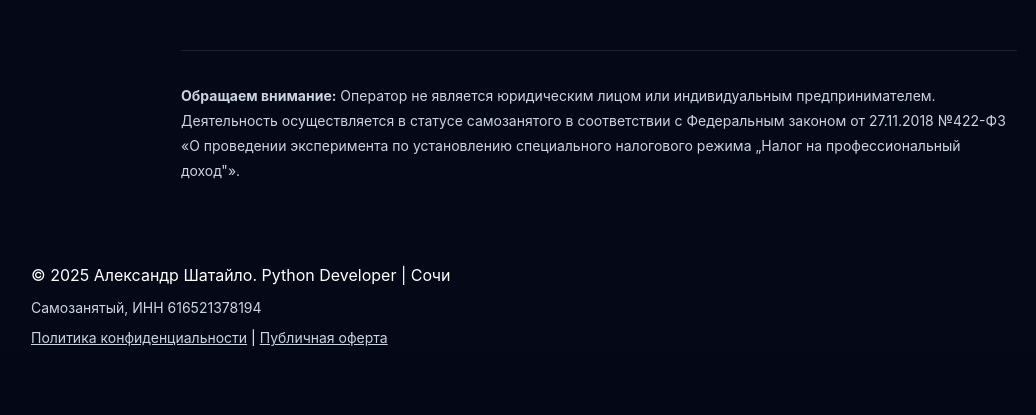
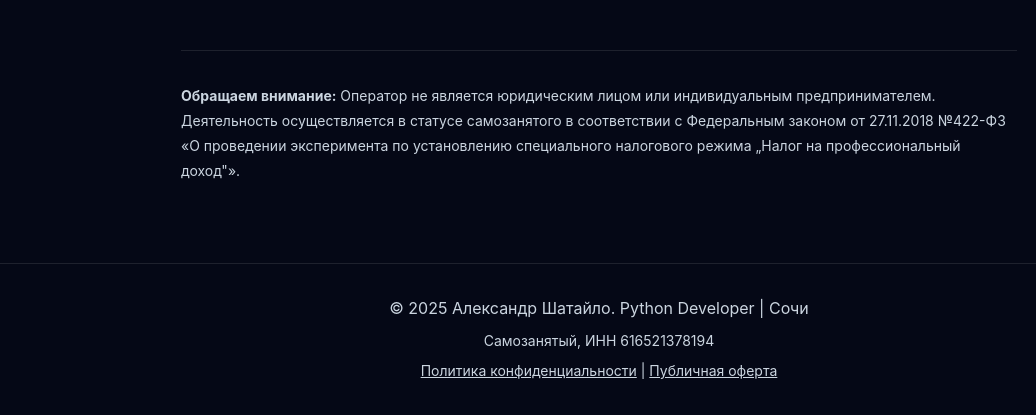
Before and after one commit to Skifmail/MySite, a FastAPI app: page /privacy in a window 1280 px wide. Shown: the part 3971-4386 px from the top of the page, without its empty margins (41-1077 px from the left). Before the commit the page ends 4317 px from the top, so only its background shows below. Run offline with FastAPI, Linux system fonts and the light colour scheme.

Commit message:
Restore footer styles

```diff
--- a/static/css/style.css
+++ b/static/css/style.css
@@ -1538,6 +1538,13 @@ body::after {
     white-space: nowrap;
 }
 
+.footer {
+    padding: 2rem 0;
+    text-align: center;
+    color: var(--text-secondary);
+    border-top: 1px solid rgba(255, 255, 255, 0.1);
+}
+
 /* Modal Styles */
 .modal {
     display: none;
```
